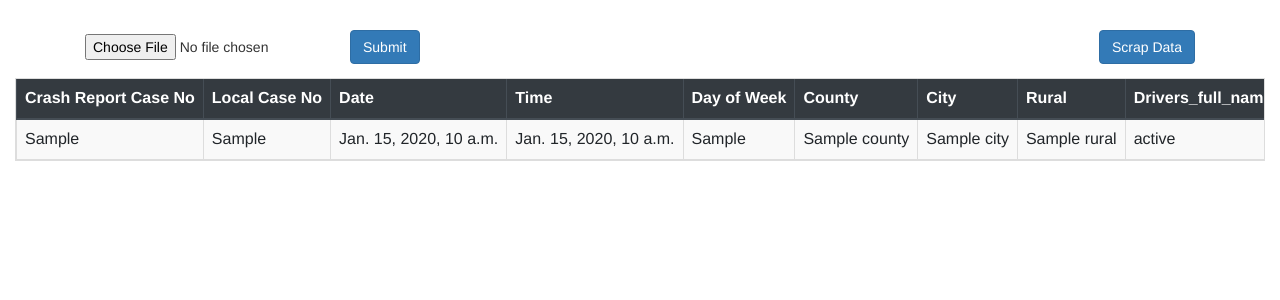
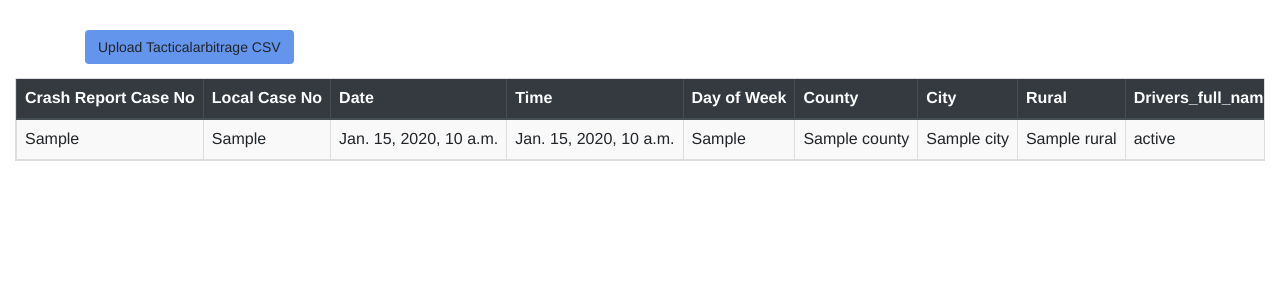
Before and after one commit to v-grant/Car-Report-ETL, a Django app: template backend/car/templates/data_report.html in a window 1280 px wide. Shown: the top 300 px of the page. Run offline with Django 3.2, Linux system fonts and the light colour scheme; the template is opened without the code that fills it: most values are stand-ins (such as "Sample title", 1, 10 or a date in 2020); some libraries are stand-ins or nearby versions.

Commit message:
Fix template page

```diff
--- a/backend/car/static/css/crash.css
+++ b/backend/car/static/css/crash.css
@@ -2,6 +2,9 @@
 body {
   font-family: inherit;
 }
+
+
+/*.background-color: cornflowerblue;*/
 
 .btn-warning {
     display: ;
--- a/backend/car/templates/data_report.html
+++ b/backend/car/templates/data_report.html
@@ -9,13 +9,12 @@
   <div class="container mt-5">
     <div class="row">
       <div class="col-8">
-        <form class="form-inline" name="pdfgenerate" action="{% url 'pdf-report' %}" enctype = "multipart/form-data" method = "POST"> {% csrf_token %}
-          <input type="file" id="fileupload" name="filename">
-           <button type="submit" class="btn btn-primary">Submit</button>
+        <form class="form-inline" name="pdfgenerate" action="{% url 'pdf-report' %}" enctype = "multipart/form-data" method = "POST"> {% csrf_token %}<label>
+          <label style="background-color: cornflowerblue;" for="files" class="btn">Upload Tacticalarbitrage CSV</label>
+           <input id="files" type="file" id="fileupload" style="visibility:hidden;" name="filename" class="autosubmit">
         </form>
       </div>
       <div class="col-4">
-          <input type="submit" class="btn btn-primary float-right" value = "Scrap Data" data-toggle="collapse" data-target="#crashreport" />
       </div>
     </div>
   </div>
@@ -70,5 +69,9 @@
         </tbody>
       </table>
   </div>
-
+<script type="text/javascript">
+$('form .autosubmit').on('change', function() {
+   this.form.submit();
+});
+</script>
 {% endblock %}
```
